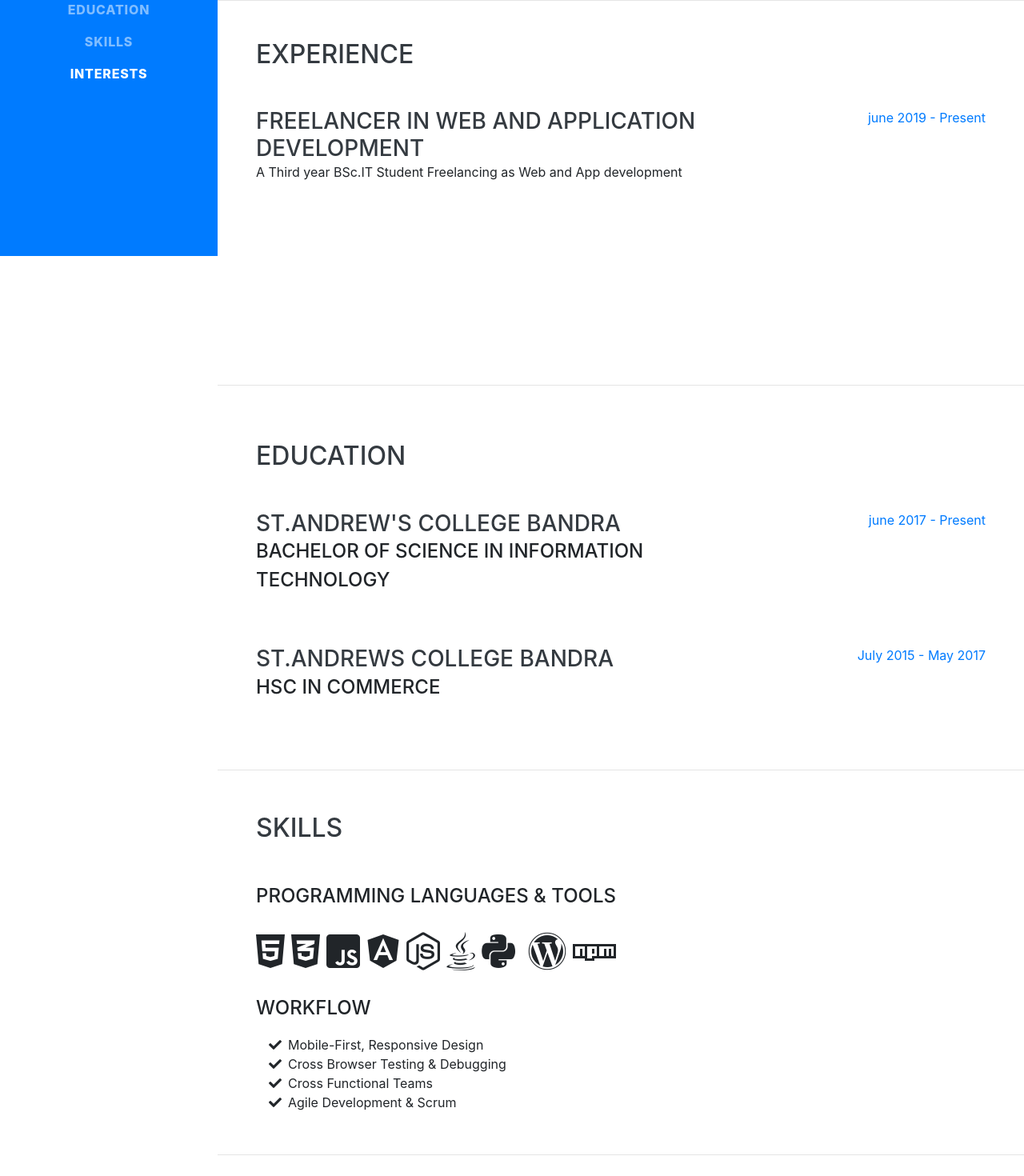
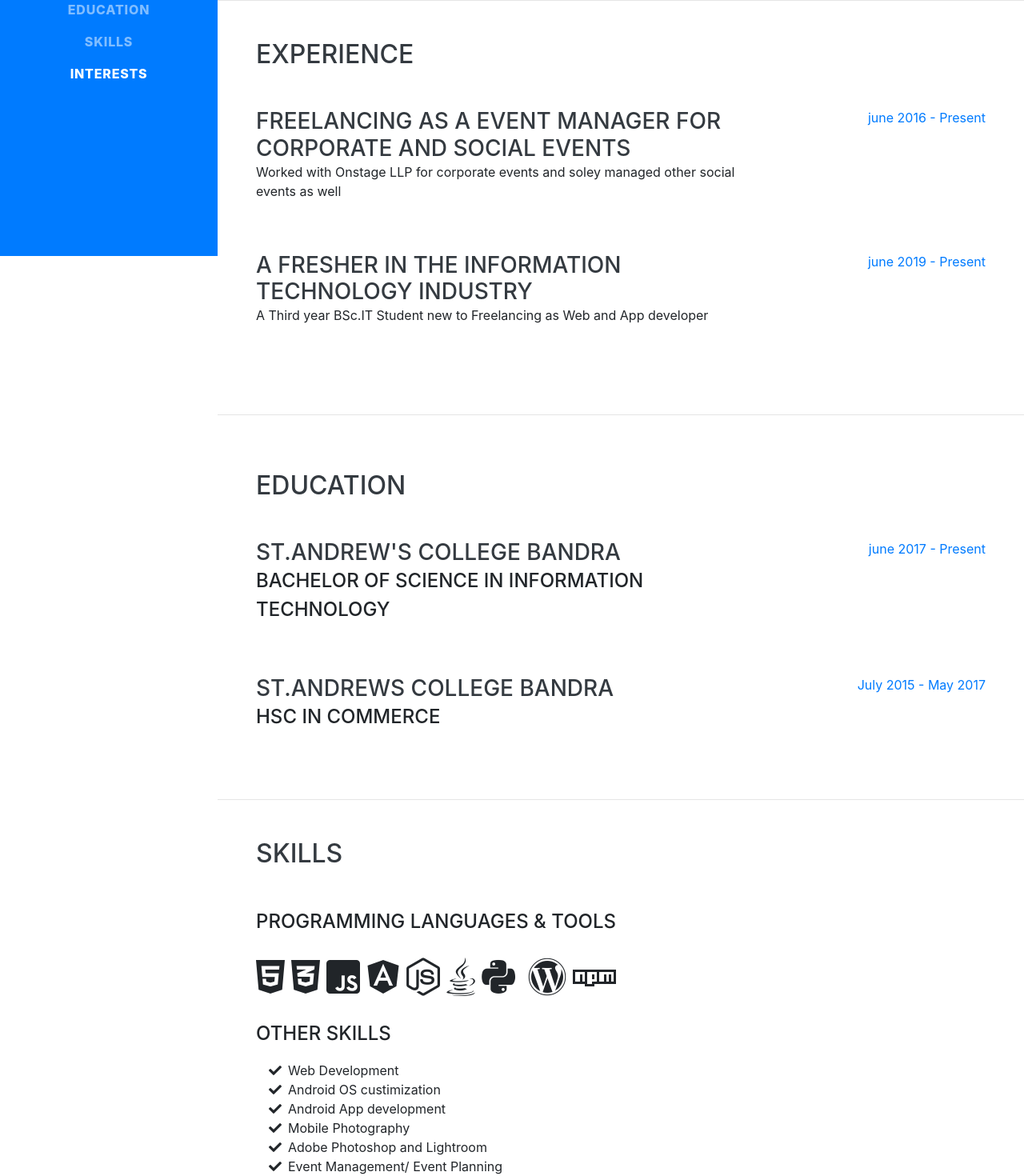
Before and after one commit to amanbaid99/AmanBaidPortfolio, an Angular app: page / in a window 1280 px wide. Shown: the part 480-1950 px from the top of the page at 80% size. Built offline with nearby package versions, Linux system fonts and the light colour scheme.

Commit message:
few changes

```diff
--- a/src/app/app.component.html
+++ b/src/app/app.component.html
@@ -19,14 +19,14 @@
         <a href="#">
           <i class="fab fa-linkedin-in"></i>
         </a>
-        <a href="#">
+        <a href="https://github.com/amanbaid99">
           <i class="fab fa-github"></i>
         </a>
-        <a href="#">
+        <a href="https://twitter.com/aman_baid">
           <i class="fab fa-twitter"></i>
         </a>
-        <a href="#">
-          <i class="fab fa-facebook-f"></i>
+        <a href="https://instagram.com/amanbaid99">
+          <i class="fab fa-instagram"></i>
         </a>
       </div>
     </div>
--- a/src/app/components/experience/experience.component.html
+++ b/src/app/components/experience/experience.component.html
@@ -5,8 +5,20 @@
 
       <div class="resume-item d-flex flex-column flex-md-row justify-content-between mb-5">
         <div class="resume-content">
-          <h3 class="mb-0">Freelancer in Web and Application Development</h3>
-           <p>A Third  year BSc.IT Student Freelancing as Web and App development </p>
+          <h3 class="mb-0">Freelancing as a event manager for corporate and social events</h3>
+           <p>Worked with Onstage LLP for corporate events and soley managed other social events as well</p>
+        </div>
+        <div class="resume-date text-md-right">
+          <span class="text-primary">june 2016 - Present</span>
+        </div>
+      </div>
+
+
+
+      <div class="resume-item d-flex flex-column flex-md-row justify-content-between mb-5">
+        <div class="resume-content">
+          <h3 class="mb-0">A Fresher in the Information Technology Industry</h3>
+           <p>A Third  year BSc.IT Student new to Freelancing as Web and App developer</p>
         </div>
         <div class="resume-date text-md-right">
           <span class="text-primary">june 2019 - Present</span>
--- a/src/app/components/skills/skills.component.html
+++ b/src/app/components/skills/skills.component.html
@@ -38,22 +38,37 @@
         <li class="list-inline-item">
           <i class="fab fa-npm"></i>
         </li>
+
       </ul>
 
-      <div class="subheading mb-3">Workflow</div>
+      <div class="subheading mb-3">Other Skills</div>
       <ul class="fa-ul mb-0">
+
         <li>
           <i class="fa-li fa fa-check"></i>
-          Mobile-First, Responsive Design</li>
+        Web Development
+        </li>
+
         <li>
           <i class="fa-li fa fa-check"></i>
-          Cross Browser Testing &amp; Debugging</li>
+          Android OS custimization</li>
         <li>
           <i class="fa-li fa fa-check"></i>
-          Cross Functional Teams</li>
+         Android App development</li>
         <li>
           <i class="fa-li fa fa-check"></i>
-          Agile Development &amp; Scrum</li>
-      </ul>
+          Mobile Photography</li>
+          <li>
+            <i class="fa-li fa fa-check"></i>
+           Adobe Photoshop and Lightroom
+          </li>
+          <li>
+            <i class="fa-li fa fa-check"></i>
+          Event Management/ Event Planning
+
+      </li>
+
+        </ul>
+
     </div>
   </section>
```
